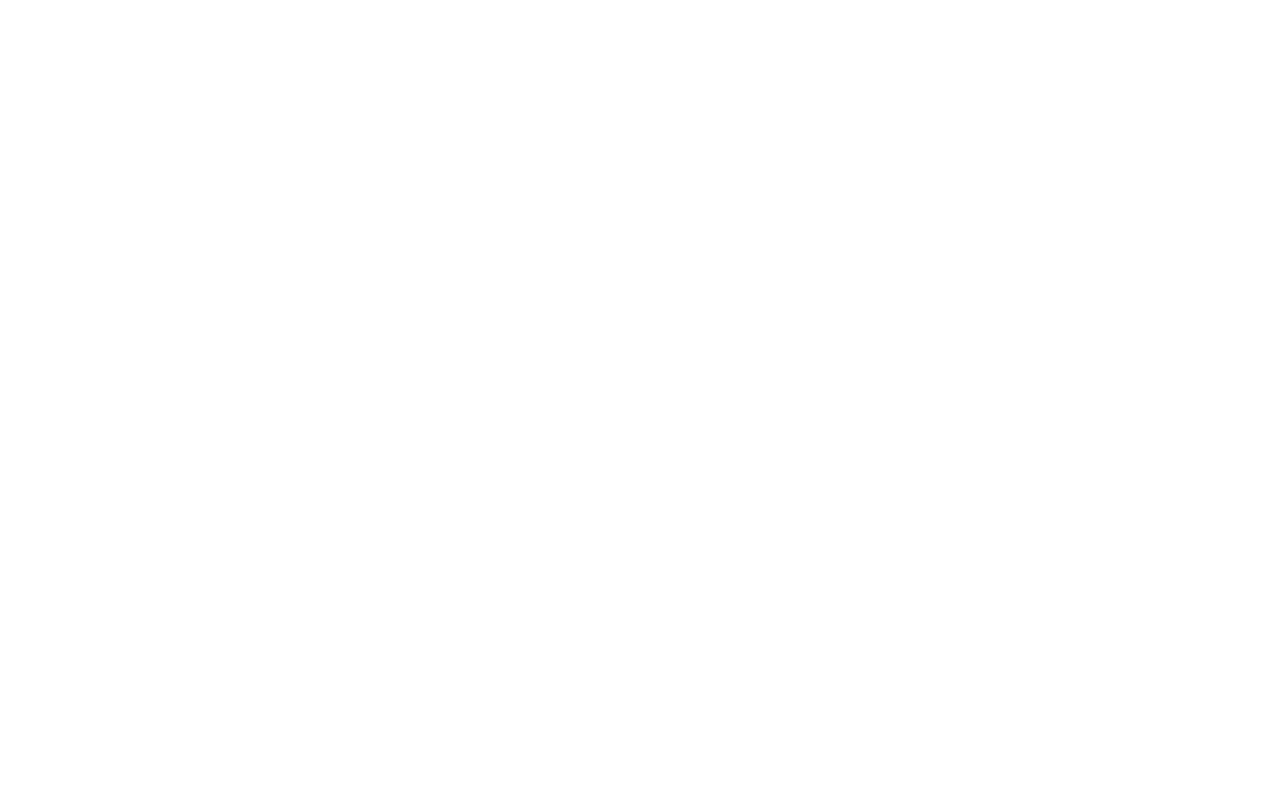
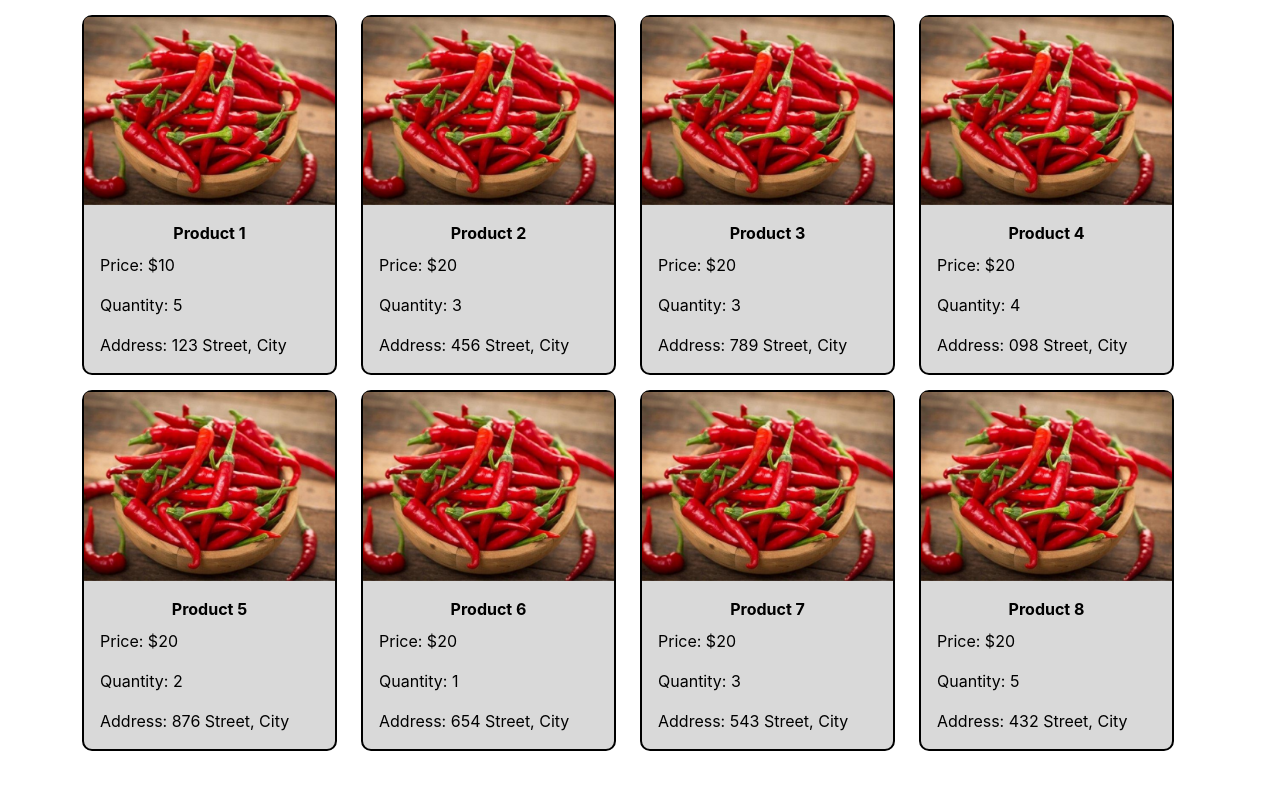
Before and after one commit to truongnl28/Hi-Plant, a React (Create React App) app: page /product in a window 1280 px wide. Before the commit this address had no page. Shown: the top 790 px of the page. Built offline with nearby package versions, Linux system fonts and the light colour scheme.

Commit message:
update productDetails

```diff
--- a/src/App.js
+++ b/src/App.js
@@ -3,6 +3,7 @@ import LoginPage from "./components/LoginPage";
 import RegisterPage from "./components/RegisterPage";
 import CreateProduct from "./components/CreateProduct";
 import Main from './components/Main';
+import ProductPage from "./components/ProductPage";
 import ProductDetails from './components/ProductDetails';
 import productsData from "./share/productData";
 import './App.css';
@@ -17,6 +18,7 @@ function App() {
         <Route path="/farmer">
           <Route path="create" element={<CreateProduct />} />
         </Route>
+        <Route path="/product" element={<ProductPage />} />
         <Route path="/product/:productName" element={<ProductDetails products={productsData} />} />
       </Routes>
     </BrowserRouter>
--- a/src/components/Header.js
+++ b/src/components/Header.js
@@ -1,6 +1,7 @@
 import React, { useEffect, useRef, useState } from 'react';
-import { Navbar, NavbarBrand, Nav, NavbarToggler, Collapse, NavItem, Container, Row, Col, Form, FormGroup, Input, Button } from 'reactstrap';
-import { NavLink } from 'react-router-dom';
+import { Navbar, Nav, NavbarToggler, Collapse, NavItem, Container, Row, Col, Form, FormGroup, Input, Button } from 'reactstrap';
+import { Image } from 'react-bootstrap';
+import { NavLink, Link } from 'react-router-dom';
 import Slider from 'react-slick';
 import 'slick-carousel/slick/slick.css';
 import 'slick-carousel/slick/slick-theme.css';
@@ -38,7 +39,7 @@ const Header = () => {
          <Container fluid className='header-top'>
             <Row className="align-items-center">
                <Col sm={2}>
-                  <img src="assets/images/logo.png" height="80" width="130" alt="Logo" />
+                  <Link to="/"><Image src={process.env.PUBLIC_URL + "/images/MainLogo.png"} fluid /></Link>
                </Col>
                <Col sm={6} md={8}>
                   <Form inline className="d-flex justify-content-center align-items-center">
@@ -73,22 +74,22 @@ const Header = () => {
             <Collapse isOpen={isNavOpen} navbar className="d-flex justify-content-center align-items-center">
                <Nav navbar >
                   <NavItem>
-                     <NavLink className="nav-link" to="/home" style={{color: '#fadc41'}}>
+                     <NavLink className="nav-link" to="/" style={{ color: '#fadc41' }}>
                         <span className="fa fa-home fa-lg"></span> TRANG CHỦ
                      </NavLink>
                   </NavItem>
                   <NavItem>
-                     <NavLink className="nav-link" to="/about" style={{color: '#fadc41'}}>
+                     <NavLink className="nav-link" to="/about" style={{ color: '#fadc41' }}>
                         <span className="fa fa-info fa-lg"></span> THÔNG TIN
                      </NavLink>
                   </NavItem>
                   <NavItem>
-                     <NavLink className="nav-link" to="/product" style={{color: '#fadc41'}}>
+                     <NavLink className="nav-link" to="/product" style={{ color: '#fadc41' }}>
                         <span className="fa fa-list fa-lg"></span> SẢN PHẨM
                      </NavLink>
                   </NavItem>
                   <NavItem>
-                     <NavLink className="nav-link" to="/news" style={{color: '#fadc41'}}>
+                     <NavLink className="nav-link" to="/news" style={{ color: '#fadc41' }}>
                         <span className="fa fa-address-card fa-lg"></span> TIN TỨC
                      </NavLink>
                   </NavItem>
--- a/src/components/ProductDetails.js
+++ b/src/components/ProductDetails.js
@@ -49,7 +49,7 @@ const ProductDetails = ({ products }) => {
           <Col className="d-flex justify-content-end">
             <div className="text-center">
               <i className="fa fa-user fa-2x" aria-hidden="true"></i>
-              <p className="m-0">Thương nhân</p>
+              <p className="m-0">Người dùng</p>
             </div>
           </Col>
         </Row>
--- a/src/components/ProductPage.js
+++ b/src/components/ProductPage.js
@@ -40,6 +40,7 @@ const ProductPage = () => {
         <div style={{ marginTop: '15px' }}>
             <ProductList products={productsData} />
         </div>
+
     );
 };
 
--- a/src/share/productData.js
+++ b/src/share/productData.js
@@ -1,55 +1,55 @@
 const productsData = [
     {
-        image: 'assets/images/img1.png',
+        image: 'images/product1.png',
         name: 'Product 1',
         price: '$10',
         quantity: 5,
         address: '123 Street, City',
     },
     {
-        image: 'assets/images/img1.png',
+        image: 'images/product1.png',
         name: 'Product 2',
         price: '$20',
         quantity: 3,
         address: '456 Street, City',
     },
     {
-        image: 'assets/images/img1.png',
+        image: 'images/product1.png',
         name: 'Product 3',
         price: '$20',
         quantity: 3,
         address: '789 Street, City',
     },
     {
-        image: 'assets/images/img1.png',
+        image: 'images/product1.png',
         name: 'Product 4',
         price: '$20',
         quantity: 4,
         address: '098 Street, City',
     },
     {
-        image: 'assets/images/img1.png',
+        image: 'images/product1.png',
         name: 'Product 5',
         price: '$20',
         quantity: 2,
         address: '876 Street, City',
     },
     {
-        image: 'assets/images/img1.png',
+        image: 'images/product1.png',
         name: 'Product 6',
         price: '$20',
         quantity: 1,
         address: '654 Street, City',
     },
     {
-        image: 'assets/images/img1.png',
+        image: 'images/product1.png',
         name: 'Product 7',
         price: '$20',
         quantity: 3,
         address: '543 Street, City',
     },
     {
-        image: 'assets/images/img1.png',
+        image: 'images/product1.png',
         name: 'Product 8',
         price: '$20',
         quantity: 5,
```
